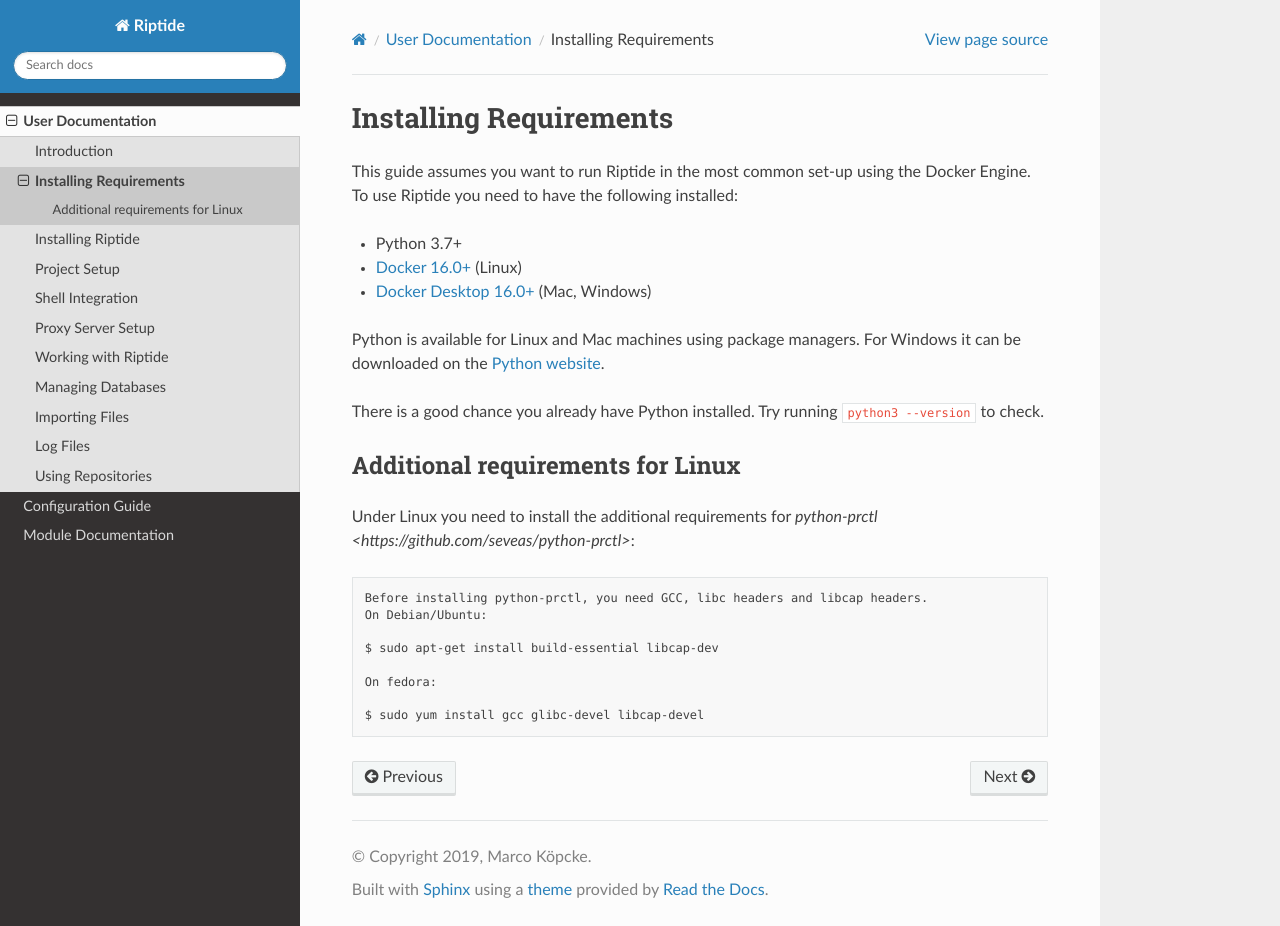
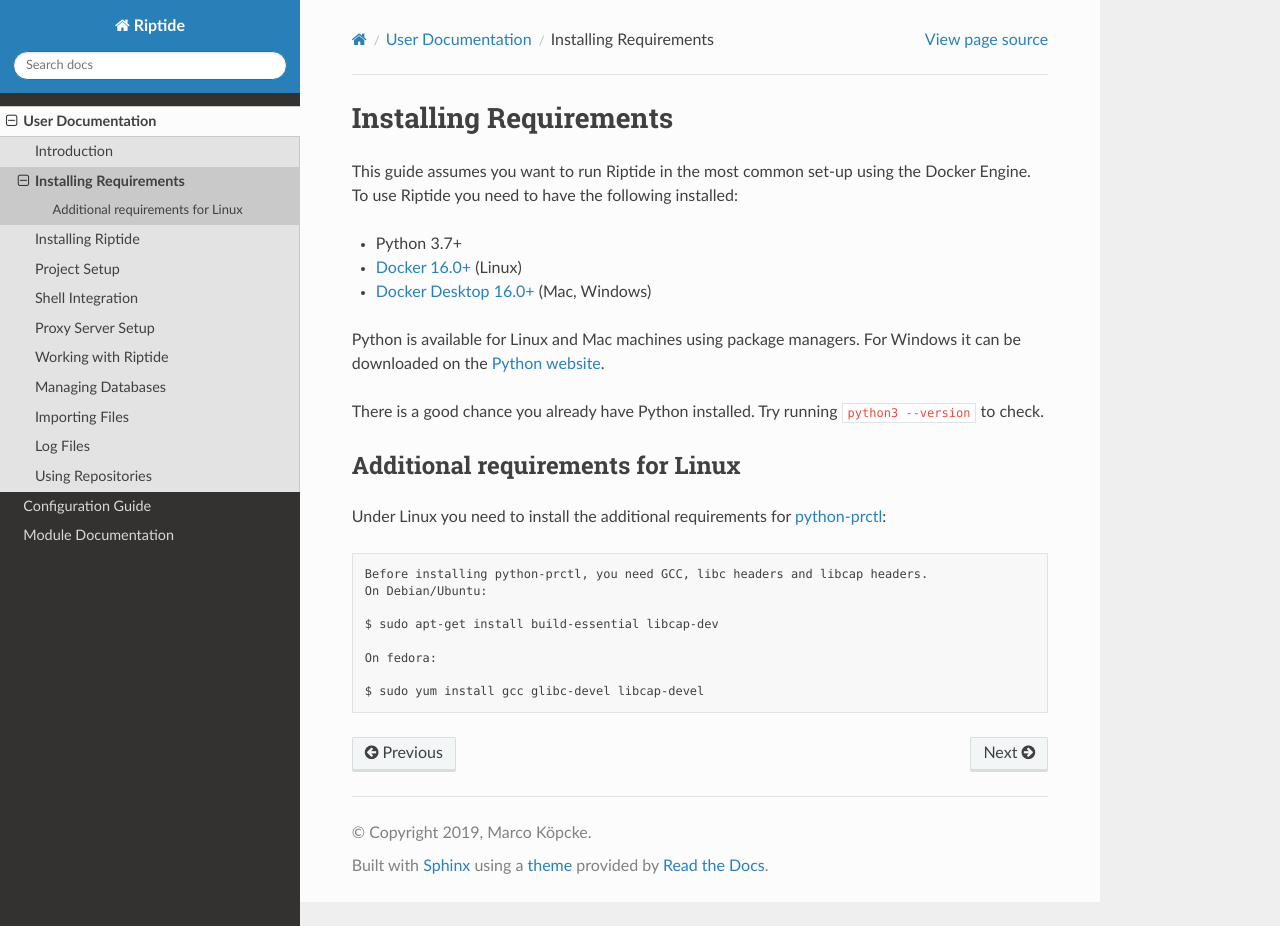
Before and after one commit to theCapypara/riptide-docs, a Sphinx documentation site: the page built from source/user_docs/2_requirements.rst, in a window 1280 px wide and 926 px high. Built offline with Sphinx 7.4.7 and the Read the Docs theme 2.0.0, drawn with Linux system fonts in a browser that asks for light colours; formulas are drawn with MathJax 3.

Commit message:
Additional Linux requirements -- typo

```diff
--- a/source/user_docs/2_requirements.rst
+++ b/source/user_docs/2_requirements.rst
@@ -15,7 +15,7 @@
 
 Additional requirements for Linux
 ~~~~~~~~~~~~~~~~~~~~~~~~~~~~~~~~~
-Under Linux you need to install the additional requirements for `python-prctl <https://github.com/seveas/python-prctl>`::
+Under Linux you need to install the additional requirements for `python-prctl <https://github.com/seveas/python-prctl>`_::
 
   Before installing python-prctl, you need GCC, libc headers and libcap headers.
   On Debian/Ubuntu:
```
